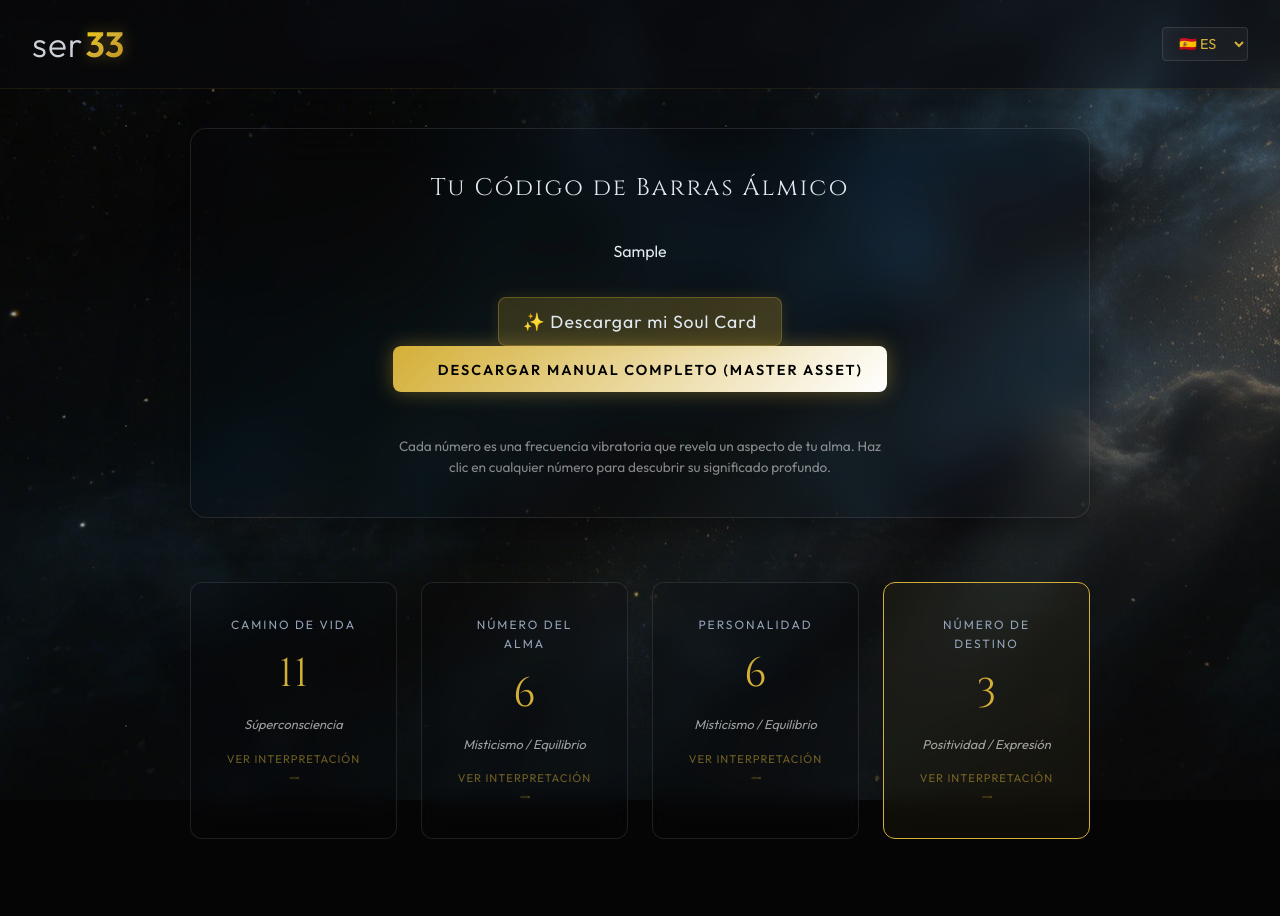
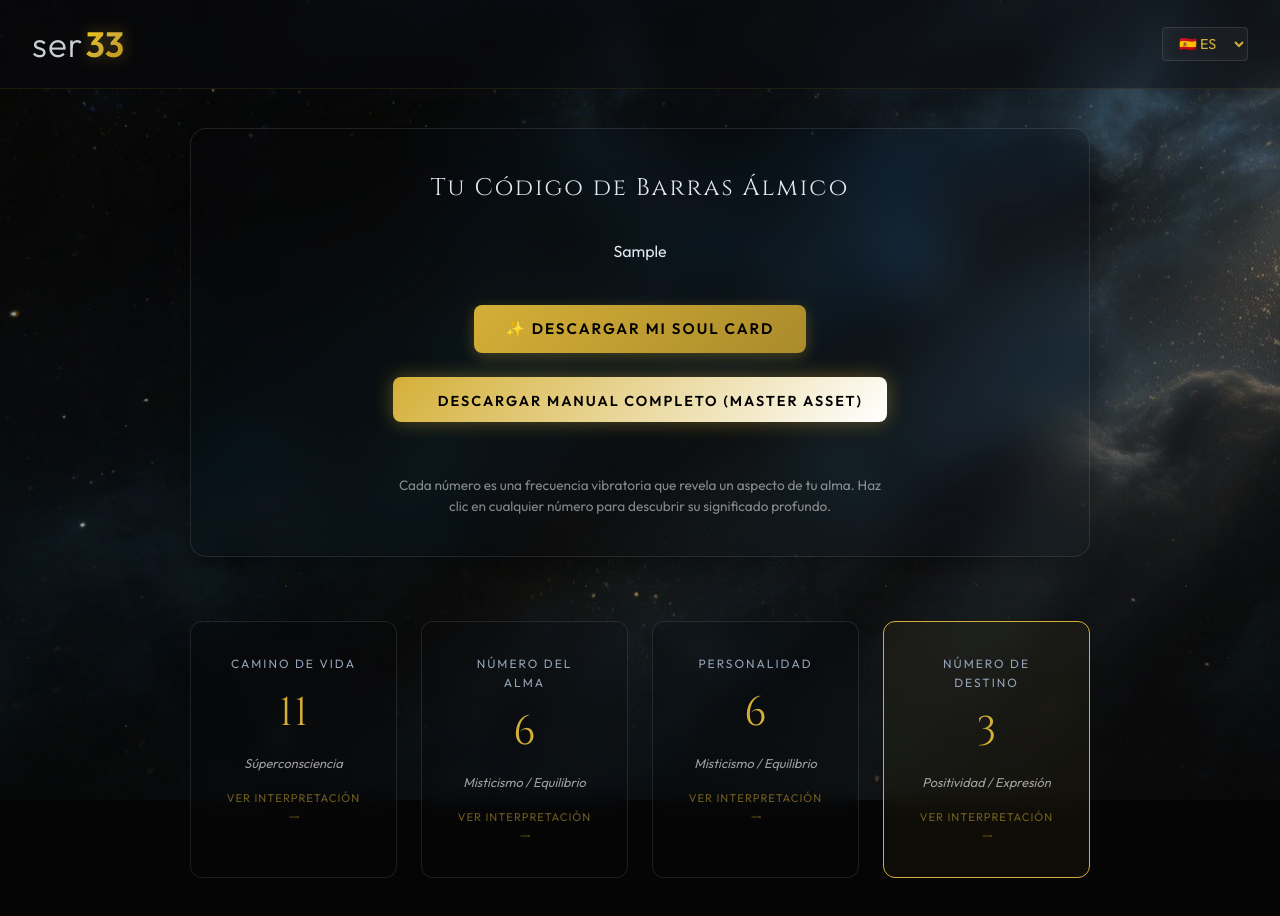
Before and after one commit to mzadante/ser33, a Vue app: page / in a window 1280 px wide. Both pictures are taken after typing "Sample", "2020-01-15" into the empty fields and a click on the button "INICIAR SINCRONIZACIÓN". Shown: the top 916 px of the page. Built offline with nearby package versions, Linux system fonts and the light colour scheme.

Commit message:
tarjetas soul descargables creadas

```diff
--- a/src/components/ui/SoulCardGenerator.vue
+++ b/src/components/ui/SoulCardGenerator.vue
@@ -1,14 +1,19 @@
 <template>
   <div class="soul-card-generator">
-    <button @click="generateAndDownload" class="btn-primary share-btn" :disabled="isGenerating">
+    <button v-if="!finalDownloadUrl" @click="generateAndPrepare" class="btn-gold" style="display: flex; align-items: center; gap: 0.5rem; justify-content: center; width: auto;" :disabled="isGenerating">
       <span v-if="isGenerating">{{ $t('results.soulCard.generating') }}...</span>
       <span v-else>✨ {{ $t('results.soulCard.button') }}</span>
     </button>
 
-    <!-- Canvas Template (Hidden but rendered for html2canvas) -->
-    <div style="position: absolute; overflow: hidden; height: 0; width: 0;">
+    <a v-else :href="finalDownloadUrl" :download="finalFilename" class="btn-gold" style="display: flex; align-items: center; gap: 0.5rem; justify-content: center; width: auto; text-decoration: none;">
+      <span>📥 Haz clic para guardar (PNG)</span>
+    </a>
+
+    <!-- Canvas Template (Oculto vía opacidad 0 en posición fija, para asegurar dimensiones físicas exactas del DOM) -->
+    <div id="soul-card-offscreen-wrapper" style="position: fixed; top: 0; left: 0; opacity: 0; pointer-events: none; z-index: -9999;">
       <div
         ref="cardRef"
+        id="soul-card-capture"
         class="soul-card-template"
         :style="{ backgroundImage: `url(${bgImage})` }"
       >
@@ -64,33 +69,64 @@ const props = defineProps({
 
 const cardRef = ref(null);
 const isGenerating = ref(false);
+const finalDownloadUrl = ref(null);
+const finalFilename = ref("");
 const bgImage = ref(bgImageSrc);
 
-const generateAndDownload = async () => {
+const generateAndPrepare = async () => {
   if (!cardRef.value) return;
   isGenerating.value = true;
 
   try {
-    // Renderear con html2canvas asegurando estilos oscuros y transparentes
+    // Renderear con html2canvas utilizando el DOM Clonado para manipular la visibilidad sin afectar la UI real
     const canvas = await html2canvas(cardRef.value, {
-      scale: 2, // Alta calidad para retina displays/Instagram
+      scale: 2,
       useCORS: true,
-      backgroundColor: '#0a0a0f'
+      allowTaint: true,
+      backgroundColor: '#0a0a0f',
+      onclone: (documentClone) => {
+        const wrapper = documentClone.getElementById('soul-card-offscreen-wrapper');
+        if (wrapper) {
+          // Encendemos la opacidad solo en el clon de la foto, reteniendo su física intacta para el degradado
+          wrapper.style.opacity = '1';
+        }
+      }
     });
 
-    const image = canvas.toDataURL("image/png", 1.0);
-    const link = document.createElement('a');
+    // Extracción limpia a Blob nativo
+    canvas.toBlob((blob) => {
+      if (!blob) {
+        console.error("El canvas falló al empaquetar el objeto BLOB.");
+        isGenerating.value = false;
+        return;
+      }
 
-    const safeName = (props.userName || 'user').normalize('NFD').replace(/[\u0300-\u036f]/g, '').replace(/\s+/g, '_');
-    link.download = `SoulCard_ser33_${safeName}.png`;
-    link.href = image;
-    link.click();
+      const safeName = (props.userName || 'user')
+        .normalize('NFD')
+        .replace(/[\u0300-\u036f]/g, '')
+        .replace(/[^a-zA-Z0-9]/g, '_');
+
+      const fileUrl = window.URL.createObjectURL(blob);
+
+      // En vez de simular el click, activamos el botón de descarga nativo final
+      finalFilename.value = `SoulCard_ser33_${safeName}.png`;
+      finalDownloadUrl.value = fileUrl;
+
+      isGenerating.value = false;
+
+      // Auto-revertir el botón a su estado original luego de 1 minuto para prevenir pérdida de memoria
+      setTimeout(() => {
+        if (finalDownloadUrl.value === fileUrl) {
+           window.URL.revokeObjectURL(fileUrl);
+           finalDownloadUrl.value = null;
+        }
+      }, 60000);
+
+    }, "image/png", 1.0);
+
   } catch (error) {
     console.error("Error generando la Soul Card:", error);
-  } finally {
-    setTimeout(() => {
-      isGenerating.value = false;
-    }, 1000);
+    isGenerating.value = false;
   }
 };
 </script>
@@ -98,31 +134,6 @@ const generateAndDownload = async () => {
 <style scoped>
 .soul-card-generator {
   display: inline-block;
-}
-
-.share-btn {
-  background: linear-gradient(135deg, rgba(212, 175, 55, 0.2) 0%, rgba(139, 115, 36, 0.4) 100%);
-  border: 1px solid var(--gold-glow);
-  color: var(--text-main);
-  padding: 12px 24px;
-  border-radius: 8px;
-  font-family: var(--font-mistic);
-  font-size: 1.1rem;
-  letter-spacing: 1px;
-  cursor: pointer;
-  transition: all 0.3s ease;
-  box-shadow: 0 0 15px rgba(212, 175, 55, 0.15);
-}
-
-.share-btn:hover {
-  background: linear-gradient(135deg, rgba(212, 175, 55, 0.3) 0%, rgba(139, 115, 36, 0.6) 100%);
-  transform: translateY(-2px);
-  box-shadow: 0 0 25px rgba(212, 175, 55, 0.3);
-}
-
-.share-btn:disabled {
-  opacity: 0.7;
-  cursor: wait;
 }
 
 /* Plantilla de Tarjeta para Generación Estática (Ancho/Alto fijo para Instagram Stories ratio aproximado 9:16) */
--- a/src/components/views/SoulDashboard.vue
+++ b/src/components/views/SoulDashboard.vue
@@ -361,7 +361,12 @@ const resetForm = () => {
 }
 
 .header-actions {
-  margin: 1rem 0;
+  margin: 1.5rem 0;
+  display: flex;
+  gap: 1.5rem;
+  justify-content: center;
+  align-items: center;
+  flex-wrap: wrap;
 }
 
 .download-btn {
```
Also changed, not shown: .agents/history/changelog.md, .agents/skills/frontend_ui_standards/SKILL.md (added).
